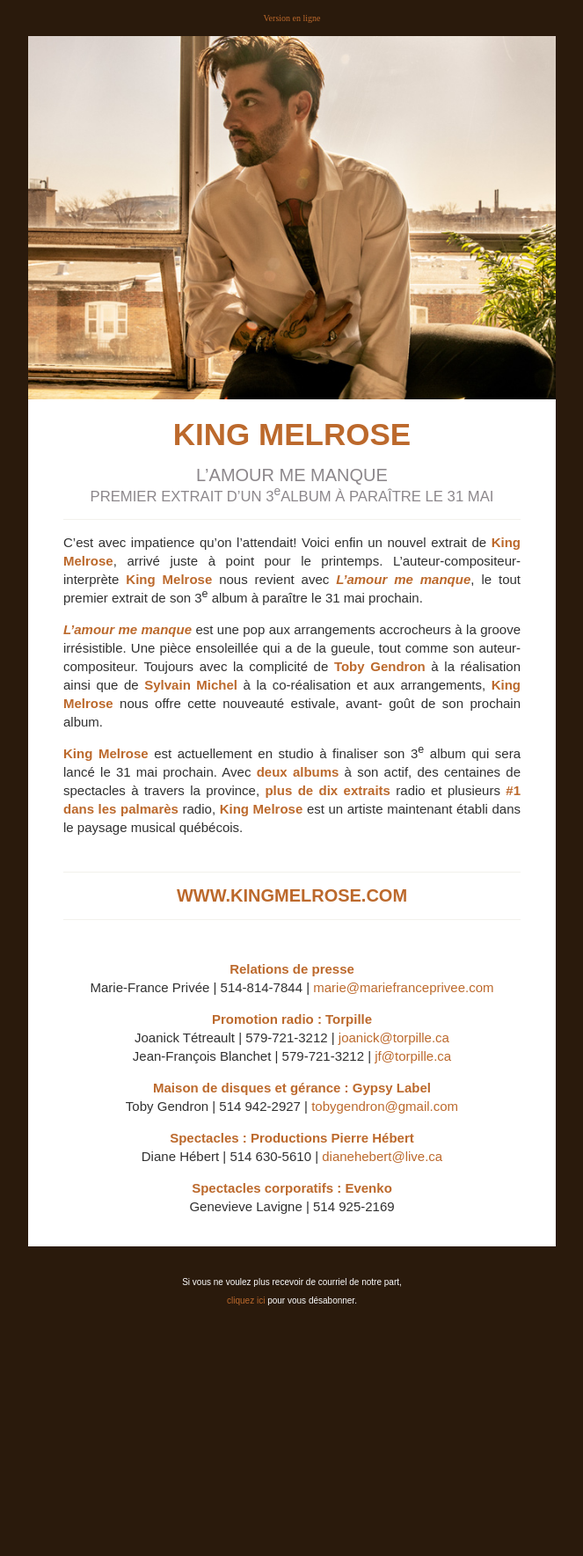
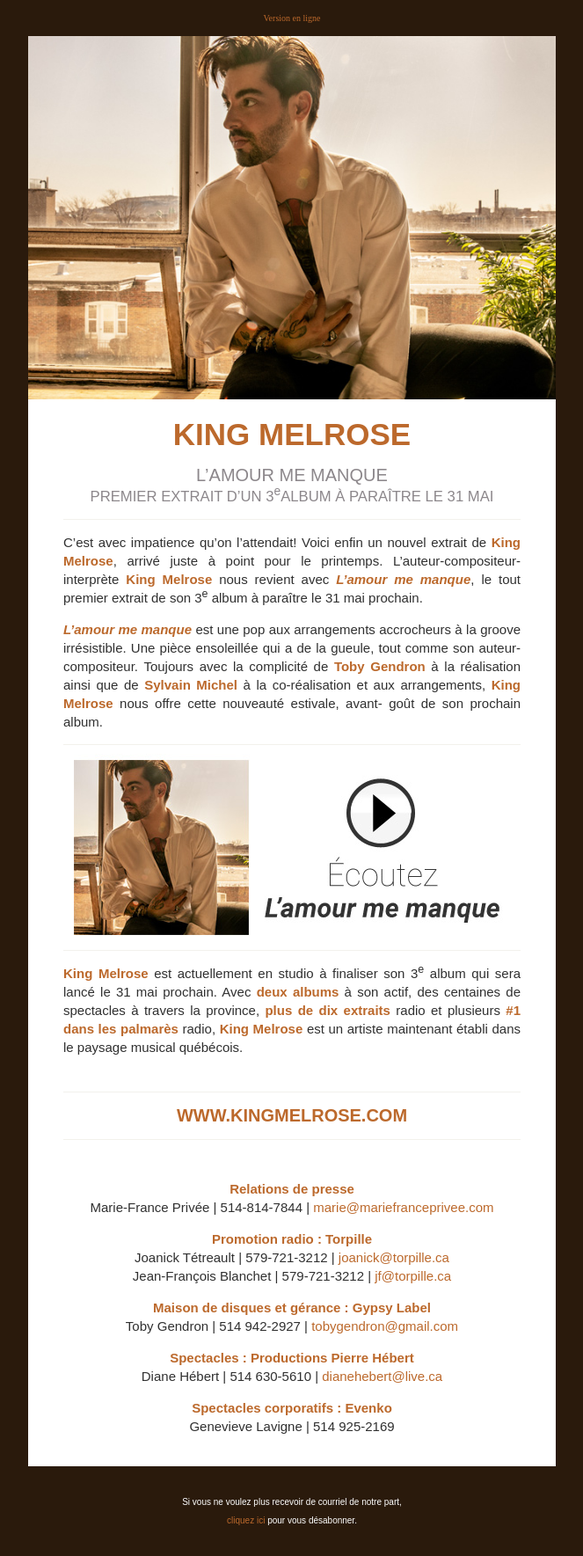
Before and after one commit to graphismatique/mfp, a Jekyll site: the page KingMelrose/AmourMeManque/index.html, which Jekyll copies as it is, in a window 1280 px wide. Shown: the whole page at 88% size, without its empty margins (308-971 px from the left). Built offline with Jekyll 4.4.1, drawn with Linux system fonts in a browser that asks for light colours; before the commit the page ends 1519 px from its top, so only the background shows below that.

Commit message:
Update index.html

```diff
--- a/KingMelrose/AmourMeManque/index.html
+++ b/KingMelrose/AmourMeManque/index.html
@@ -246,6 +246,9 @@
                                     <hr>
                                     <p>C’est avec impatience qu’on l’attendait! Voici enfin un nouvel extrait de <b>King Melrose</b>, arrivé juste à point pour le printemps. L’auteur-compositeur-interprète <b>King Melrose</b> nous revient avec <b><i>L’amour me manque</i></b>, le tout premier extrait de son 3<sup>e</sup> album à paraître le 31 mai prochain.</p>
                                     <p><b><i>L’amour me manque</i></b> est une pop aux arrangements accrocheurs à la groove irrésistible. Une pièce ensoleillée qui a de la gueule, tout comme son auteur-compositeur. Toujours avec la complicité de <b>Toby Gendron</b> à la réalisation ainsi que de <b>Sylvain Michel</b> à la co-réalisation et aux arrangements, <b>King Melrose</b> nous offre cette nouveauté estivale, avant- goût de son prochain album.</p>
+                                    <hr>
+                                    <a href="http://torpille.ca/2019/04/king-melrose-lamour-me-manque/"><img src="http://mariefranceprivee.com/KingMelrose/AmourMeManque/assets/PlayBtn.jpg" alt=""></a>
+                                    <hr>
                                     <p><b>King Melrose</b> est actuellement en studio à finaliser son 3<sup>e</sup> album qui sera lancé le 31 mai prochain. Avec <b>deux albums</b> à son actif, des centaines de spectacles à travers la province, <b>plus de dix extraits</b> radio et plusieurs <b>#1 dans les palmarès</b> radio, <b>King Melrose</b> est un artiste maintenant établi dans le paysage musical québécois.</p>
                                     <br>
                                     <hr>
```
